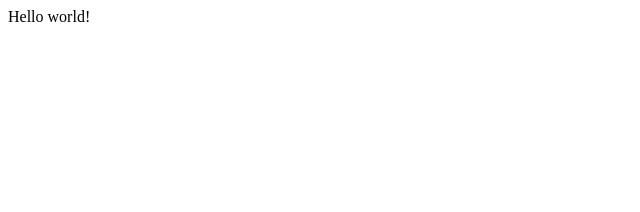
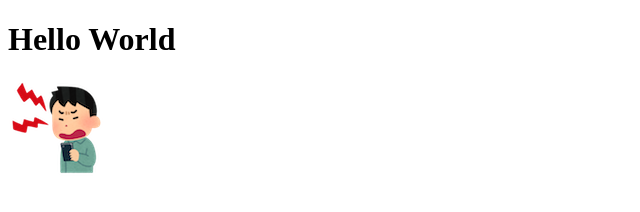
Before and after one commit to tatjsn/funapp, a website: page index.html in a window 1280 px wide. Shown: the whole page, without its empty margins (0-640 px from the left). Drawn offline with Linux system fonts and the light colour scheme; files whose address does not match are found by name.

Commit message:
Add app manifest and icon

```diff
--- a/index.html
+++ b/index.html
@@ -1 +1,17 @@
-<body>Hello world!
+<!doctype html>
+<html lang="">
+<head>
+  <meta charset="utf-8">
+  <meta http-equiv="X-UA-Compatible" content="IE=edge">
+  <meta name="description" content="">
+  <meta name="viewport" content="width=device-width, initial-scale=1.0">
+  <title>Fun App</title>
+  <meta name="msapplication-tap-highlight" content="no">
+  <link rel="manifest" href="manifest.json">
+</head>
+<body>
+  <h1>Hello World</h1>
+  <p>
+    <img src="launcher-icon-2x.png">
+</body>
+</html>
--- a/package.json
+++ b/package.json
@@ -5,7 +5,8 @@
   "main": "index.js",
   "scripts": {
     "test": "eslint .",
-    "dist": "mkdir -p dist && cp index.html dist"
+    "dist": "mkdir -p dist && cp index.html manifest.json img/* dist",
+    "serve": "firebase serve"
   },
   "keywords": [],
   "author": "tatjsn <tatjsn@gmail.com> (https://github.com/tatjsn/)",
```
Also changed, not shown: firebase.json, img/launcher-icon-2x.png (added), manifest.json (added), 1 other file.
